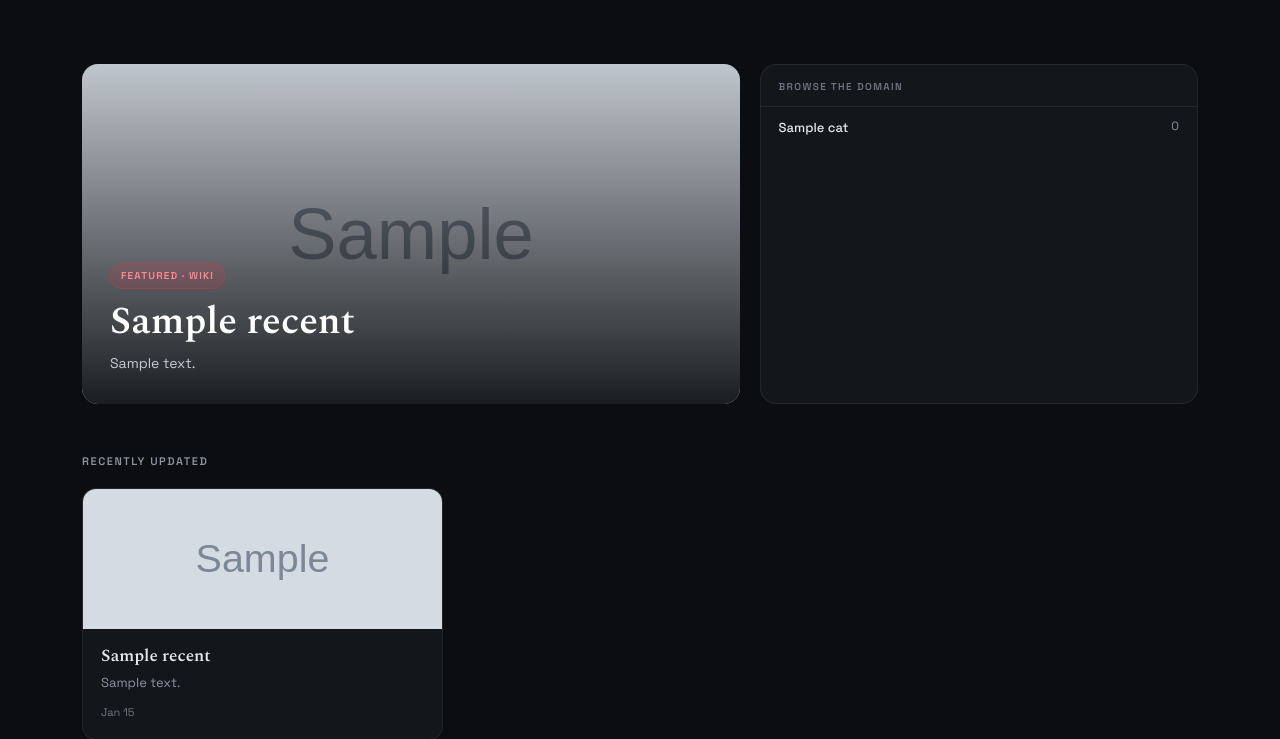
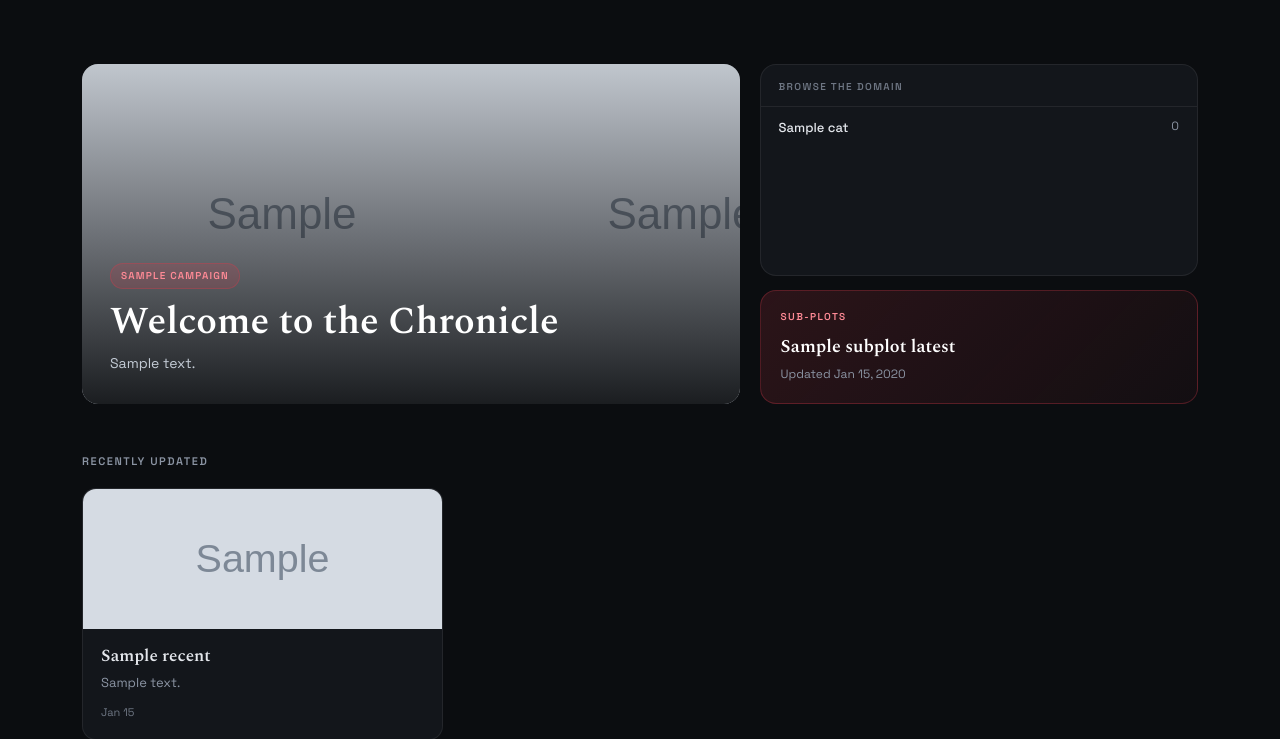
Before and after one commit to jkomg/gaming-portal, a Flask app: template app/templates/wiki/index.html in a window 1280 px wide. Shown: the part 59-798 px from the top of the page. Run offline with Flask 3, Linux system fonts and the light colour scheme; the template is opened without the code that fills it: most values are stand-ins (such as "Sample title", 1, 10 or a date in 2020); grey boxes marked "Sample" are stand-in pictures.

Commit message:
Rework Vecna wiki homepage: Latest Chapter tracks story progress, add Sub-Plots
- Hero card now shows the highest-numbered public chapter (tracks actual
  play progress as chapters are unhidden week to week) instead of
  whatever page happened to be edited most recently, and is labeled
  "Latest Chapter" instead of a generic "Featured" badge
- Replace the small "Latest" side card with "Sub-Plots", sourced from a
  new sub-plots wiki category the DM will populate directly
- Add the sub-plots category to the Vecna campaign's wiki_categories (DB)
  so it shows up in "Browse the domain" and has a working category page

Co-Authored-By: Claude Sonnet 5 <noreply@anthropic.com>

```diff
--- a/app/templates/wiki/index.html
+++ b/app/templates/wiki/index.html
@@ -5,7 +5,7 @@
 <div class="wiki-home">
 
     {# ── Magazine hero split ── #}
-    {% set featured = recent[0] if recent else none %}
+    {% set featured = latest_chapter %}
     <div class="wiki-hero-split">
 
         {# Left: featured card #}
@@ -19,10 +19,7 @@
             {% endif %}
             <div class="wiki-hero-featured-scrim"></div>
             <div class="wiki-hero-featured-content">
-                {% set feat_cat = wiki_categories | selectattr('slug', 'equalto', featured.category) | first %}
-                <div class="wiki-hero-featured-badge">
-                    Featured · {{ feat_cat.name if feat_cat else (featured.category | title if featured.category else 'Wiki') }}
-                </div>
+                <div class="wiki-hero-featured-badge">Latest Chapter</div>
                 <h2 class="wiki-hero-featured-title">{{ featured.title }}</h2>
                 {% if featured.summary %}
                 <p class="wiki-hero-featured-summary">{{ featured.summary }}</p>
@@ -54,16 +51,22 @@
                 {% endfor %}
             </div>
 
-            {# Latest: second recent entry (skip featured) #}
-            {% set latest = recent[1] if recent | length > 1 else none %}
-            {% if latest %}
+            {# Sub-Plots: latest entry in the sub-plots category, if any #}
+            {% if subplot_latest %}
             <a class="wiki-latest-card"
-               href="{{ url_for('wiki.page', campaign_slug=campaign.slug, page_slug=latest.slug) }}">
-                <div class="wiki-latest-label">Latest</div>
-                <div class="wiki-latest-title">{{ latest.title }}</div>
+               href="{{ url_for('wiki.page', campaign_slug=campaign.slug, page_slug=subplot_latest.slug) }}">
+                <div class="wiki-latest-label">Sub-Plots</div>
+                <div class="wiki-latest-title">{{ subplot_latest.title }}</div>
                 <div class="wiki-latest-date">
-                    Updated {{ latest.updated_at.strftime('%b %d, %Y') if latest.updated_at else '' }}
+                    Updated {{ subplot_latest.updated_at.strftime('%b %d, %Y') if subplot_latest.updated_at else '' }}
                 </div>
+            </a>
+            {% else %}
+            <a class="wiki-latest-card"
+               href="{{ url_for('wiki.category', campaign_slug=campaign.slug, category='sub-plots') }}">
+                <div class="wiki-latest-label">Sub-Plots</div>
+                <div class="wiki-latest-title">No sub-plots yet</div>
+                <div class="wiki-latest-date">Add one from the wiki</div>
             </a>
             {% endif %}
         </div>
```
Also changed, not shown: app/blueprints/wiki.py (+24 -1 lines).
